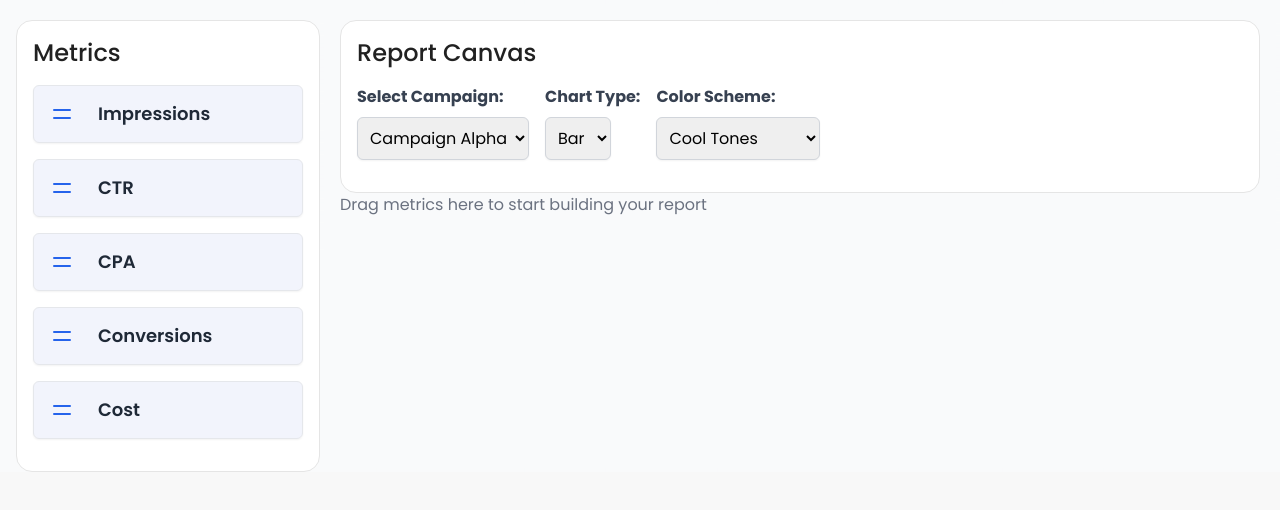
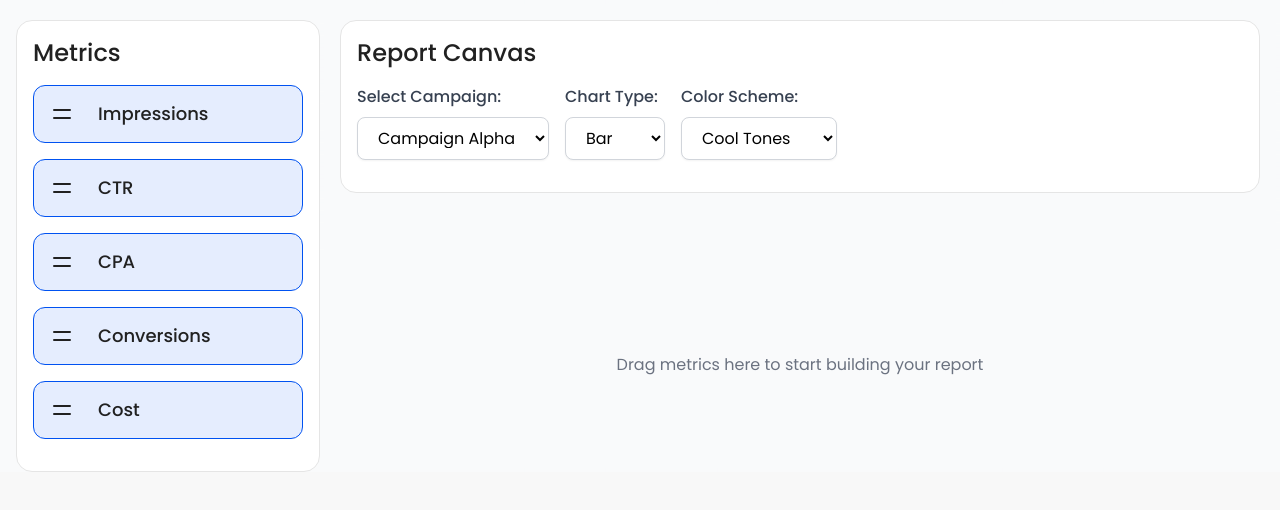
Before and after one commit to Jatin965/zocket, a Next.js app: page / in a window 1280 px wide. Shown: the top 510 px of the page. Built offline with nearby package versions, Linux system fonts and the light colour scheme.

Commit message:
Updated basic styles

```diff
--- a/components/ChartComponent.jsx
+++ b/components/ChartComponent.jsx
@@ -35,7 +35,7 @@ const ChartComponent = ({
           backgroundColor: colors.backgroundColor,
           borderColor: colors.borderColor,
           borderWidth: 1,
-          borderRadius: 8,
+          borderRadius: 6,
           borderSkipped: false,
         };
       });
--- a/components/DraggableMetric.jsx
+++ b/components/DraggableMetric.jsx
@@ -15,14 +15,13 @@ const DraggableMetric = ({ metric }) => {
     <div
       ref={drag}
       draggable
-      className={`flex items-center p-2 mb-4  border border-gray-200 rounded-md shadow-sm cursor-grab  ${
+      className={`flex items-center p-2 mb-4  border border-[#0052f1] bg-[rgba(0,82,241,0.1)] rounded-xl cursor-grab  ${
         isDragging ? "opacity-80 cursor-grabbing" : "opacity-100"
       } hover:shadow-sm transition-shadow duration-200 ease-in-out`}
-      style={{ backgroundColor: "rgba(0, 52, 187, 0.05)" }}
     >
       <div className="flex-shrink-0 p-2 bg-blue-10 rounded-md">
         <svg
-          className="w-6 h-6 text-blue-600"
+          className="w-6 h-6 text-[#212121]"
           fill="none"
           stroke="currentColor"
           viewBox="0 0 24 24"
@@ -37,7 +36,7 @@ const DraggableMetric = ({ metric }) => {
         </svg>
       </div>
       <div className="ml-4">
-        <div className="text-lg font-semibold text-gray-800">{metric.name}</div>
+        <div className="text-lg font-medium text-[#212121]">{metric.name}</div>
       </div>
     </div>
   );
--- a/components/ReportCanvas.jsx
+++ b/components/ReportCanvas.jsx
@@ -49,9 +49,8 @@ const ReportCanvas = () => {
   const selectedCampaignData =
     campaigns.find((campaign) => campaign.id === selectedCampaign) || {};
 
-  const selectedColorScheme = colorSchemes.find(
-    (color) => color.name === colorScheme
-  );
+  const selectedColorScheme =
+    colorSchemes.find((color) => color.name === colorScheme) || colorSchemes[0];
 
   return (
     <main
@@ -65,13 +64,13 @@ const ReportCanvas = () => {
 
         <div className="flex mb-4">
           <div className="mr-4">
-            <label className="block font-bold text-gray-700 mb-2">
+            <label className="block font-medium text-gray-700 mb-2">
               Select Campaign:
             </label>
             <select
               value={selectedCampaign}
               onChange={(e) => setSelectedCampaign(Number(e.target.value))}
-              className="p-2 pr-1 border border-gray-300 rounded-md shadow-sm focus:outline-none focus:ring-2 focus:ring-blue-500 focus:border-blue-500"
+              className="p-2 pl-4 pr-4 min-w-[100px] bg-white rounded-lg border border-gray-300 shadow-sm focus:outline-none focus:ring-2 focus:ring-blue-500 focus:border-blue-500"
             >
               {campaigns.map((campaign) => (
                 <option key={campaign.id} value={campaign.id}>
@@ -82,13 +81,13 @@ const ReportCanvas = () => {
           </div>
 
           <div className="mr-4">
-            <label className="block font-bold text-gray-700 mb-2 ">
+            <label className="block font-medium text-gray-700 mb-2 ">
               Chart Type:
             </label>
             <select
               value={chartType}
               onChange={(e) => setChartType(e.target.value)}
-              className="p-2 pr-1 border border-gray-300 rounded-md shadow-sm focus:outline-none focus:ring-2 focus:ring-blue-500 focus:border-blue-500"
+              className="p-2 pl-4 pr-4 min-w-[100px] bg-white rounded-lg border border-gray-300  shadow-sm focus:outline-none focus:ring-2 focus:ring-blue-500 focus:border-blue-500"
             >
               <option value="bar">Bar</option>
               <option value="line">Line</option>
@@ -97,13 +96,13 @@ const ReportCanvas = () => {
           </div>
 
           <div>
-            <label className="block font-bold text-gray-700 mb-2">
+            <label className="block font-medium text-gray-700 mb-2">
               Color Scheme:
             </label>
             <select
               value={colorScheme.name}
               onChange={colorSchemeChangeHandler}
-              className="p-2 pr-8 border border-gray-300 rounded-md shadow-sm focus:outline-none focus:ring-2 focus:ring-blue-500 focus:border-blue-500"
+              className="p-2 pl-4 pr-4 min-w-[100px] bg-white rounded-lg border border-gray-300  shadow-sm focus:outline-none focus:ring-2 focus:ring-blue-500 focus:border-blue-500"
             >
               {colorSchemes.map((color) => (
                 <option key={color.name} value={color.name}>
@@ -116,7 +115,7 @@ const ReportCanvas = () => {
       </div>
 
       {metrics.length === 0 ? (
-        <p className="text-gray-500">
+        <p className="text-gray-500 text-center mt-40">
           Drag metrics here to start building your report
         </p>
       ) : (
--- a/components/TableComponent.jsx
+++ b/components/TableComponent.jsx
@@ -20,7 +20,7 @@ const TableComponent = ({ metrics, campaignData }) => {
   ];
 
   return (
-    <div className="border rounded-2xl border-solid border-[#e5e5e5] bg-white pb-2 mt-5">
+    <div className="border rounded-2xl border-solid border-[#e5e5e5] bg-white p-4 mt-5">
       {/* CSV Download Link */}
       <div className="flex justify-between items-center mt-4 mb-5 ">
         <h4 className="ml-5 text-[#212121] text-2xl font-medium">Selected Metrics Data</h4>
```
